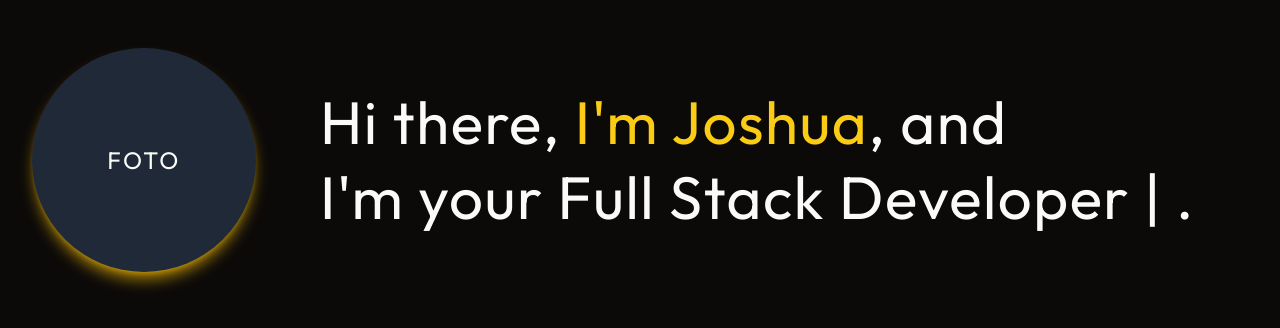
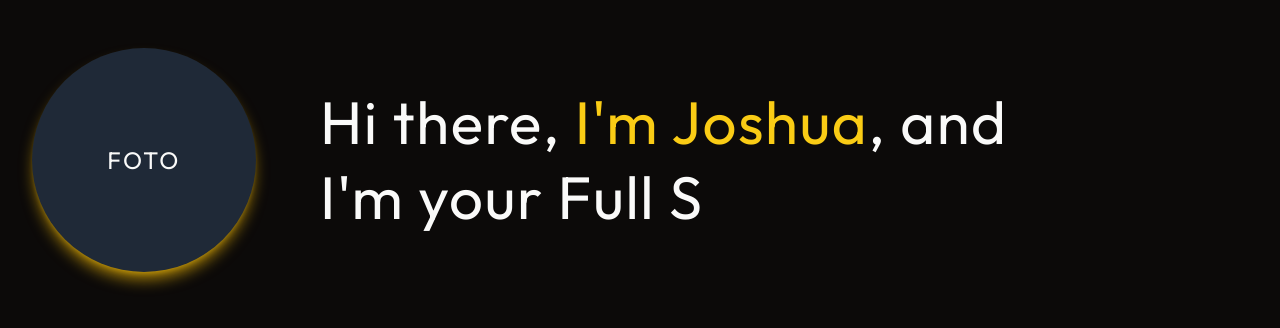
Before and after one commit to ElJoshua08/portfolio, a Next.js app: page / in a window 1280 px wide. Shown: the top 328 px of the page. Built offline with nearby package versions, Linux system fonts and the light colour scheme.

Commit message:
Finally complete typewrite effect

```diff
--- a/src/components/hero.tsx
+++ b/src/components/hero.tsx
@@ -2,12 +2,12 @@ import { TypingTextSwap } from './ui/typing-text-swap';
 
 export const Hero = () => {
   const texts = [
-    "I'm your Full Stack Developer | .",
-    "I'm your Web Developer",
-    "I'm your Designer",
-    "I'm your Creative Thinker",
-    "I'm your Problem Solver",
-    "I'm your Agile Partner",
+    "I'm your Full Stack Developer.",
+    "I'm your Web Developer.",
+    "I'm your Designer.",
+    "I'm your Creative Thinker.",
+    "I'm your Problem Solver.",
+    "I'm your Agile Partner.",
   ];
 
   return (
@@ -41,7 +41,11 @@ export const Hero = () => {
         <span>
           <TypingTextSwap
             texts={texts}
-            duration={3000}
+            typingSpeed={350}
+            randomness={0.08}
+            deletingSpeed={100}
+            pauseDuration={3000}
+            showCursor
           />
         </span>
       </h1>
--- a/src/components/ui/typing-text-swap.tsx
+++ b/src/components/ui/typing-text-swap.tsx
@@ -1,33 +1,123 @@
 'use client';
 
+import { cn } from '@/lib/utils';
 import { useEffect, useState } from 'react';
 
 interface TypingTextSwapProps extends React.HTMLAttributes<HTMLSpanElement> {
   texts: string[];
-  duration: number;
-  delay?: number;
+  typingSpeed?: number; // Speed of typing a single character (ms)
+  deletingSpeed?: number; // Speed of deleting a single character (ms)
+  pauseDuration?: number; // Pause before deleting or typing new text (ms)
+  showCursor?: boolean; // Show blinking cursor
+  randomness?: number; // Randomness factor for speed (0-1)
 }
 
 export const TypingTextSwap = ({
   texts,
-  duration,
-  delay = 1000,
+  typingSpeed = 100,
+  deletingSpeed = 50,
+  pauseDuration = 2000,
+  showCursor = false,
+  randomness = 0.1,
   ...props
 }: TypingTextSwapProps) => {
-  const [index, setIndex] = useState(0);
-  const [currentText, setCurrentText] = useState(texts[0]);
+  const [currentText, setCurrentText] = useState('');
+  const [index, setIndex] = useState(0); // Index of the current text
+  const [textIndex, setTextIndex] = useState(0); // Index of the current character
+  const [isDeleting, setIsDeleting] = useState(false); // Typing or deleting
+  const [isPaused, setIsPaused] = useState(false); // Pause between actions
 
   useEffect(() => {
-    const interval = setInterval(() => {
-      setIndex((prevIndex) => (prevIndex + 1) % texts.length);
+    // Generate a random speed based on a base speed and randomness factor
+    const getRandomSpeed = (baseSpeed: number) => {
+      const variation = baseSpeed * randomness;
+      return baseSpeed + Math.random() * variation - variation / 2; // Randomly vary speed ± variation
+    };
 
+    if (isPaused) return;
+
+    const currentString = texts[index];
+    const delay = isDeleting
+      ? getRandomSpeed(deletingSpeed)
+      : getRandomSpeed(typingSpeed);
+
+    if (!isDeleting && textIndex < currentString.length) {
+      // Typing mode
       setTimeout(() => {
-        setCurrentText(texts[index]);
+        setCurrentText(currentString.slice(0, textIndex + 1));
+        setTextIndex((prev) => prev + 1);
       }, delay);
-    }, duration);
+    } else if (isDeleting && textIndex > 0) {
+      // Deleting mode
+      setTimeout(() => {
+        setCurrentText(currentString.slice(0, textIndex - 1));
+        setTextIndex((prev) => prev - 1);
+      }, delay);
+    } else if (textIndex === currentString.length && !isDeleting) {
+      // Pause after typing
+      setIsPaused(true);
+      setTimeout(() => {
+        setIsDeleting(true);
+        setIsPaused(false);
+      }, pauseDuration);
+    } else if (textIndex === 0 && isDeleting) {
+      // Move to the next text
+      setIsPaused(true);
+      setTimeout(() => {
+        setIsDeleting(false);
+        setIndex((prevIndex) => (prevIndex + 1) % texts.length);
+        setIsPaused(false);
+      }, pauseDuration);
+    }
+  }, [
+    texts,
+    index,
+    textIndex,
+    isDeleting,
+    typingSpeed,
+    deletingSpeed,
+    pauseDuration,
+    isPaused,
+    randomness,
+  ]);
 
-    return () => clearInterval(interval);
-  }, [texts, duration, delay, index]);
+  return (
+    <span {...props}>
+      {currentText}{' '}
+      {showCursor && (
+        <Cursor
+          width={20}
+          height={5}
+        />
+      )}
+    </span>
+  );
+};
 
-  return <span {...props}>{currentText}</span>;
+export interface CursorProps extends React.HTMLAttributes<HTMLSpanElement> {
+  color?: string;
+  width: number;
+  height: number;
+}
+
+export const Cursor = ({
+  color = '#fff',
+  width,
+  height,
+  ...props
+}: CursorProps) => {
+  return (
+    <span
+      {...props}
+      className={cn(
+        'inline-block animate-cursor-blink',
+        props.className
+      )}
+      style={{
+        backgroundColor: color,
+        width: `${width}px`,
+        height: `${height}px`,
+      }}
+    />
+  );
 };
--- a/tailwind.config.ts
+++ b/tailwind.config.ts
@@ -1,11 +1,11 @@
-import type { Config } from "tailwindcss";
+import type { Config } from 'tailwindcss';
 
 export default {
-    darkMode: ["class"],
+  darkMode: ['class'],
   content: [
-    "./src/pages/**/*.{js,ts,jsx,tsx,mdx}",
-    "./src/components/**/*.{js,ts,jsx,tsx,mdx}",
-    "./src/app/**/*.{js,ts,jsx,tsx,mdx}",
+    './src/pages/**/*.{js,ts,jsx,tsx,mdx}',
+    './src/components/**/*.{js,ts,jsx,tsx,mdx}',
+    './src/app/**/*.{js,ts,jsx,tsx,mdx}',
   ],
   theme: {
     extend: {
@@ -14,31 +14,31 @@ export default {
         foreground: 'hsl(var(--foreground))',
         card: {
           DEFAULT: 'hsl(var(--card))',
-  				foreground: 'hsl(var(--card-foreground))'
+          foreground: 'hsl(var(--card-foreground))',
         },
         popover: {
           DEFAULT: 'hsl(var(--popover))',
-  				foreground: 'hsl(var(--popover-foreground))'
+          foreground: 'hsl(var(--popover-foreground))',
         },
         primary: {
           DEFAULT: 'hsl(var(--primary))',
-  				foreground: 'hsl(var(--primary-foreground))'
+          foreground: 'hsl(var(--primary-foreground))',
         },
         secondary: {
           DEFAULT: 'hsl(var(--secondary))',
-  				foreground: 'hsl(var(--secondary-foreground))'
+          foreground: 'hsl(var(--secondary-foreground))',
         },
         muted: {
           DEFAULT: 'hsl(var(--muted))',
-  				foreground: 'hsl(var(--muted-foreground))'
+          foreground: 'hsl(var(--muted-foreground))',
         },
         accent: {
           DEFAULT: 'hsl(var(--accent))',
-  				foreground: 'hsl(var(--accent-foreground))'
+          foreground: 'hsl(var(--accent-foreground))',
         },
         destructive: {
           DEFAULT: 'hsl(var(--destructive))',
-  				foreground: 'hsl(var(--destructive-foreground))'
+          foreground: 'hsl(var(--destructive-foreground))',
         },
         border: 'hsl(var(--border))',
         input: 'hsl(var(--input))',
@@ -48,15 +48,25 @@ export default {
           '2': 'hsl(var(--chart-2))',
           '3': 'hsl(var(--chart-3))',
           '4': 'hsl(var(--chart-4))',
-  				'5': 'hsl(var(--chart-5))'
-  			}
+          '5': 'hsl(var(--chart-5))',
+        },
       },
       borderRadius: {
         lg: 'var(--radius)',
         md: 'calc(var(--radius) - 2px)',
-  			sm: 'calc(var(--radius) - 4px)'
-  		}
-  	}
+        sm: 'calc(var(--radius) - 4px)',
       },
-  plugins: [require("tailwindcss-animate")],
+      animation: {
+        'cursor-blink': 'cursor-blink 750ms infinite step-end',
+      },
+      keyframes: {
+        'cursor-blink': {
+          '0%, 100%': { opacity: '0' },
+          '50%': { opacity: '1' },
+        },
+      },
+    },
+  },
+  // eslint-disable-next-line @typescript-eslint/no-require-imports
+  plugins: [require('tailwindcss-animate')],
 } satisfies Config;
```
Lines whose indentation alone changed are shown as unchanged.
